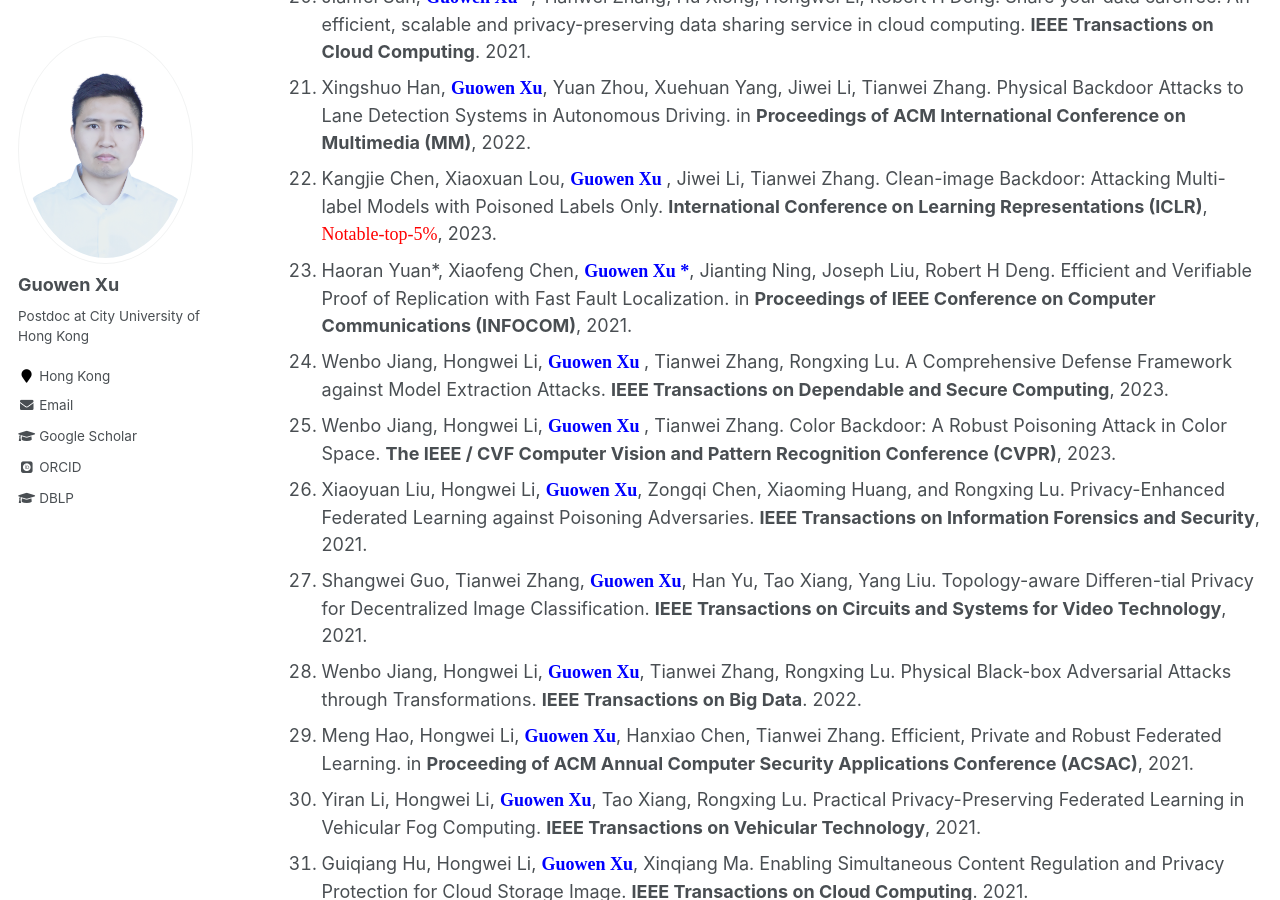
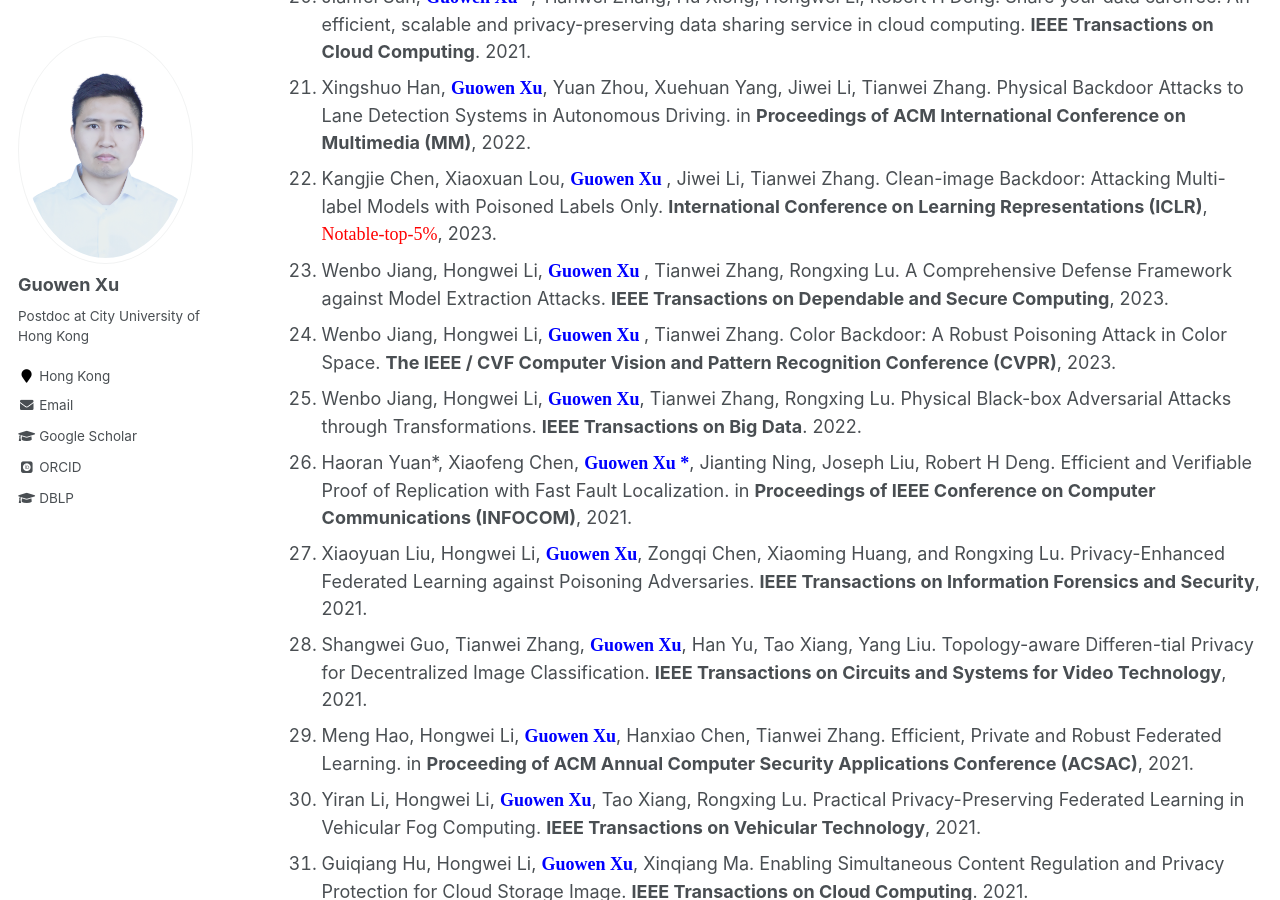
Before and after one commit to Guowen-xu/guowen-xu.github.io, a Jekyll site: the page built from _pages/publications.md, in a window 1280 px wide and 900 px high, scrolled down 1875 px. Built offline with Jekyll 4.4.1, drawn with Linux system fonts in a browser that asks for light colours; some web fonts are replaced; part of the change alters nothing that is shown.

Commit message:
Update publications.md

```diff
--- a/_pages/publications.md
+++ b/_pages/publications.md
@@ -36,26 +36,26 @@ You can find my articles on my [Google Scholar](https://scholar.google.com.hk/ci
 20. Jianfei Sun,  **<font face="Times New Roman" color=blue size=4> Guowen Xu *</font>**, Tianwei Zhang, Hu Xiong, Hongwei Li, Robert H Deng. Share your data carefree: An efficient, scalable and privacy-preserving data sharing service in cloud computing. **IEEE Transactions on Cloud Computing**. 2021.
 21. Xingshuo Han, **<font face="Times New Roman" color=blue size=4> Guowen Xu</font>**, Yuan Zhou, Xuehuan Yang, Jiwei Li, Tianwei Zhang. Physical Backdoor Attacks to Lane Detection Systems in Autonomous Driving. in **Proceedings of ACM International Conference on Multimedia (MM)**, 2022.
 22. Kangjie Chen, Xiaoxuan Lou, **<font face="Times New Roman" color=blue size=4> Guowen Xu </font>**, Jiwei Li, Tianwei Zhang. Clean-image Backdoor: Attacking Multi-label Models with Poisoned Labels Only. **International Conference on Learning Representations (ICLR)**, <font face="Times New Roman" color=red size=4> Notable-top-5%</font>, 2023.
-23. Haoran Yuan\*, Xiaofeng Chen, **<font face="Times New Roman" color=blue size=4> Guowen Xu *</font>**, Jianting Ning, Joseph Liu, Robert H Deng.  Efficient and Verifiable Proof of Replication with Fast Fault Localization. in **Proceedings of IEEE Conference on Computer Communications (INFOCOM)**, 2021.
 24. Wenbo Jiang, Hongwei Li, **<font face="Times New Roman" color=blue size=4> Guowen Xu </font>**, Tianwei Zhang, Rongxing Lu. A Comprehensive Defense Framework against Model Extraction Attacks. **IEEE Transactions on Dependable and Secure Computing**, 2023.
 25. Wenbo Jiang, Hongwei Li, **<font face="Times New Roman" color=blue size=4> Guowen Xu </font>**, Tianwei Zhang. Color Backdoor: A Robust Poisoning Attack in Color Space. **The IEEE / CVF Computer Vision and Pattern Recognition Conference (CVPR)**, 2023.
-26. Xiaoyuan Liu, Hongwei Li, **<font face="Times New Roman" color=blue size=4> Guowen Xu</font>**, Zongqi Chen, Xiaoming Huang, and Rongxing Lu. Privacy-Enhanced Federated Learning against Poisoning Adversaries. **IEEE Transactions on Information Forensics and Security**, 2021.
-27. Shangwei Guo, Tianwei Zhang, **<font face="Times New Roman" color=blue size=4> Guowen Xu</font>**, Han Yu, Tao Xiang, Yang Liu. Topology-aware Differen-tial Privacy for Decentralized Image Classification. **IEEE Transactions on Circuits and Systems for Video Technology**, 2021.
-28. Wenbo Jiang, Hongwei Li, **<font face="Times New Roman" color=blue size=4> Guowen Xu</font>**, Tianwei Zhang, Rongxing Lu. Physical Black-box Adversarial Attacks through Transformations. **IEEE Transactions on Big Data**. 2022.
-29. Meng Hao, Hongwei Li, **<font face="Times New Roman" color=blue size=4> Guowen Xu</font>**, Hanxiao Chen, Tianwei Zhang. Efficient, Private and Robust Federated Learning. in **Proceeding of ACM Annual Computer Security Applications Conference (ACSAC)**, 2021.
-30. Yiran Li, Hongwei Li,  **<font face="Times New Roman" color=blue size=4> Guowen Xu</font>**, Tao Xiang, Rongxing Lu. Practical Privacy-Preserving Federated Learning in Vehicular Fog Computing. **IEEE Transactions on Vehicular Technology**, 2021.
-31. Guiqiang Hu, Hongwei Li, **<font face="Times New Roman" color=blue size=4> Guowen Xu</font>**, Xinqiang Ma. Enabling Simultaneous Content Regulation and Privacy Protection for Cloud Storage Image. **IEEE Transactions on Cloud Computing**. 2021.
-32. Hao Ren, Hongwei Li, Dongxiao Liu,  **<font face="Times New Roman" color=blue size=4> Guowen Xu</font>**, Xuemin Shen. Enabling Secure and Versatile Packet Inspection with Probable Cause Privacy for Outsourced Middlebox. **IEEE Transactions on Cloud Computing**. 2021.
-33. Hao Ren, Hongwei Li, Dongxiao Liu,  **<font face="Times New Roman" color=blue size=4> Guowen Xu</font>**，Nan Cheng, Sherman Shen. Privacy-preserving Efficient Verifiable Deep Packet Inspection for Cloud-assisted Middlebox.  **IEEE Transactions on Cloud Computing**. 2021.
-34. Meng Hao, Hongwei Li, Xizhao Luo, **<font face="Times New Roman" color=blue size=4> Guowen Xu</font>**, Haomiao Yang and Sen Liu. Efficient and Priva-cy-enhanced Federated Learning for Industrial Artificial Intelligence. **IEEE Transactions on Industrial Informatics**. 2021
-35. Shengmin Xu, Jianting Ning, Jinhua Ma, **<font face="Times New Roman" color=blue size=4> Guowen Xu</font>**, Jiaming Yuan, Robert Deng. Revocable Policy-Based Chameleon Hash, in **Proceedings of European Symposium on Research in Computer Security (ESORICS)**,2021.
-36. Hanxiao Chen, Hongwei Li, Yingzhe Wang, Meng Hao,  **<font face="Times New Roman" color=blue size=4> Guowen Xu</font>**, Tianwei Zhang. PriVDT: An Efficient Two-Party Cryptographic Framework for Vertical Decision Trees. **IEEE Transactions on Information Forensics and Security**, 2022.
-37. Dongyun Xue, Haomiao Yang, Mengyu Ge, Jingwei Li, **<font face="Times New Roman" color=blue size=4> Guowen Xu</font>**, Hongwei Li. Fast Genera-tion-Based Gradient Leakage Attacks against Highly Compressed Gradients. in  **Proceedings of IEEE Conference on Computer Communications (INFOCOM)**, 2023.
-38. Shengmin Xu, Jianting Ning, Yingjiu Li, Yinghui Zhang, **<font face="Times New Roman" color=blue size=4> Guowen Xu</font>**, Xinyi Huang, Robert H. Deng. A Secure EMR Sharing System with Tamper Resistance and Expressive Access Control. **IEEE Transactions on Dependable and Secure Computing**, 2021.
-39. Shengmin Xu, Jianting Ning, Yingjiu Li, Yinghui zhang, **<font face="Times New Roman" color=blue size=4> Guowen Xu</font>**, Xinyi Huang, Robert H Deng. Match in My Way: Fine-Grained Bilateral Access Control for Secure Cloud-Fog Computing. **IEEE Transactions on Dependable and Secure Computing**, 2020.
-40. Jingwei Wang, Xinchun Yin, Jianting Ning, Shengmin Xu, **<font face="Times New Roman" color=blue size=4> Guowen Xu</font>**, and Xinyi Huang. Secure Updatable Storage Access Control System for EHRs in the Cloud. **IEEE Transactions on Services Computing**, 2022.
-41. Wenbo Jiang, Tianwei Zhang, Han Qiu, Hongwei Li, **<font face="Times New Roman" color=blue size=4> Guowen Xu</font>**, Incremental Learning, Incremental Backdoor Threats.**IEEE Transactions on Dependable and Secure Computing**, 2022.
-42. Meng Hao, Hongwei Li, Hanxiao Chen, Pengzhi Xing, **<font face="Times New Roman" color=blue size=4> Guowen Xu</font>**, Tianwei Zhang. Iron: Private Inference on Transformers. in **Proceedings of Neural Information Processing Systems (NeurIPS)**. 2022.
-43. Shengmin Xu, Jianting Ning, Xinyi Huang, Yingjiu Li, **<font face="Times New Roman" color=blue size=4> Guowen Xu</font>**. Untouchable Once Revoking: A Practical and Secure Dynamic EHR Sharing System via Cloud. **IEEE Transactions on Dependable and Secure Computing**, 2021.
-44. Haoxiao Chen, Hongwei Li, Guishan Dong, Meng Hao, **<font face="Times New Roman" color=blue size=4> Guowen Xu</font>**, Xiaoming Huang, Zhe Liu. Practical Membership Inference Attack Against Collaborative Inference in Industrial IoT. **IEEE Transactions on Industrial Informatics**, 2021.
-45. Haoxiao Chen, Hongwei Li, Meng Hao, Kangjie Chen, **<font face="Times New Roman" color=blue size=4> Guowen Xu</font>**, Tianwei Zhang, Xilin Zhang. GuardHFL: Privacy Guardian for Heterogeneous Federated Learning. **International Conference on Machine Learning (ICML)**, 2023.
+26. Wenbo Jiang, Hongwei Li, **<font face="Times New Roman" color=blue size=4> Guowen Xu</font>**, Tianwei Zhang, Rongxing Lu. Physical Black-box Adversarial Attacks through Transformations. **IEEE Transactions on Big Data**. 2022.
+27. Haoran Yuan\*, Xiaofeng Chen, **<font face="Times New Roman" color=blue size=4> Guowen Xu *</font>**, Jianting Ning, Joseph Liu, Robert H Deng.  Efficient and Verifiable Proof of Replication with Fast Fault Localization. in **Proceedings of IEEE Conference on Computer Communications (INFOCOM)**, 2021.
+28. Xiaoyuan Liu, Hongwei Li, **<font face="Times New Roman" color=blue size=4> Guowen Xu</font>**, Zongqi Chen, Xiaoming Huang, and Rongxing Lu. Privacy-Enhanced Federated Learning against Poisoning Adversaries. **IEEE Transactions on Information Forensics and Security**, 2021.
+29. Shangwei Guo, Tianwei Zhang, **<font face="Times New Roman" color=blue size=4> Guowen Xu</font>**, Han Yu, Tao Xiang, Yang Liu. Topology-aware Differen-tial Privacy for Decentralized Image Classification. **IEEE Transactions on Circuits and Systems for Video Technology**, 2021.
+30. Meng Hao, Hongwei Li, **<font face="Times New Roman" color=blue size=4> Guowen Xu</font>**, Hanxiao Chen, Tianwei Zhang. Efficient, Private and Robust Federated Learning. in **Proceeding of ACM Annual Computer Security Applications Conference (ACSAC)**, 2021.
+31. Yiran Li, Hongwei Li,  **<font face="Times New Roman" color=blue size=4> Guowen Xu</font>**, Tao Xiang, Rongxing Lu. Practical Privacy-Preserving Federated Learning in Vehicular Fog Computing. **IEEE Transactions on Vehicular Technology**, 2021.
+32. Guiqiang Hu, Hongwei Li, **<font face="Times New Roman" color=blue size=4> Guowen Xu</font>**, Xinqiang Ma. Enabling Simultaneous Content Regulation and Privacy Protection for Cloud Storage Image. **IEEE Transactions on Cloud Computing**. 2021.
+33. Hao Ren, Hongwei Li, Dongxiao Liu,  **<font face="Times New Roman" color=blue size=4> Guowen Xu</font>**, Xuemin Shen. Enabling Secure and Versatile Packet Inspection with Probable Cause Privacy for Outsourced Middlebox. **IEEE Transactions on Cloud Computing**. 2021.
+34. Hao Ren, Hongwei Li, Dongxiao Liu,  **<font face="Times New Roman" color=blue size=4> Guowen Xu</font>**，Nan Cheng, Sherman Shen. Privacy-preserving Efficient Verifiable Deep Packet Inspection for Cloud-assisted Middlebox.  **IEEE Transactions on Cloud Computing**. 2021.
+35. Meng Hao, Hongwei Li, Xizhao Luo, **<font face="Times New Roman" color=blue size=4> Guowen Xu</font>**, Haomiao Yang and Sen Liu. Efficient and Priva-cy-enhanced Federated Learning for Industrial Artificial Intelligence. **IEEE Transactions on Industrial Informatics**. 2021
+36. Shengmin Xu, Jianting Ning, Jinhua Ma, **<font face="Times New Roman" color=blue size=4> Guowen Xu</font>**, Jiaming Yuan, Robert Deng. Revocable Policy-Based Chameleon Hash, in **Proceedings of European Symposium on Research in Computer Security (ESORICS)**,2021.
+37. Hanxiao Chen, Hongwei Li, Yingzhe Wang, Meng Hao,  **<font face="Times New Roman" color=blue size=4> Guowen Xu</font>**, Tianwei Zhang. PriVDT: An Efficient Two-Party Cryptographic Framework for Vertical Decision Trees. **IEEE Transactions on Information Forensics and Security**, 2022.
+38. Dongyun Xue, Haomiao Yang, Mengyu Ge, Jingwei Li, **<font face="Times New Roman" color=blue size=4> Guowen Xu</font>**, Hongwei Li. Fast Genera-tion-Based Gradient Leakage Attacks against Highly Compressed Gradients. in  **Proceedings of IEEE Conference on Computer Communications (INFOCOM)**, 2023.
+39. Shengmin Xu, Jianting Ning, Yingjiu Li, Yinghui Zhang, **<font face="Times New Roman" color=blue size=4> Guowen Xu</font>**, Xinyi Huang, Robert H. Deng. A Secure EMR Sharing System with Tamper Resistance and Expressive Access Control. **IEEE Transactions on Dependable and Secure Computing**, 2021.
+40. Shengmin Xu, Jianting Ning, Yingjiu Li, Yinghui zhang, **<font face="Times New Roman" color=blue size=4> Guowen Xu</font>**, Xinyi Huang, Robert H Deng. Match in My Way: Fine-Grained Bilateral Access Control for Secure Cloud-Fog Computing. **IEEE Transactions on Dependable and Secure Computing**, 2020.
+41. Jingwei Wang, Xinchun Yin, Jianting Ning, Shengmin Xu, **<font face="Times New Roman" color=blue size=4> Guowen Xu</font>**, and Xinyi Huang. Secure Updatable Storage Access Control System for EHRs in the Cloud. **IEEE Transactions on Services Computing**, 2022.
+42. Wenbo Jiang, Tianwei Zhang, Han Qiu, Hongwei Li, **<font face="Times New Roman" color=blue size=4> Guowen Xu</font>**, Incremental Learning, Incremental Backdoor Threats.**IEEE Transactions on Dependable and Secure Computing**, 2022.
+43. Meng Hao, Hongwei Li, Hanxiao Chen, Pengzhi Xing, **<font face="Times New Roman" color=blue size=4> Guowen Xu</font>**, Tianwei Zhang. Iron: Private Inference on Transformers. in **Proceedings of Neural Information Processing Systems (NeurIPS)**. 2022.
+44. Shengmin Xu, Jianting Ning, Xinyi Huang, Yingjiu Li, **<font face="Times New Roman" color=blue size=4> Guowen Xu</font>**. Untouchable Once Revoking: A Practical and Secure Dynamic EHR Sharing System via Cloud. **IEEE Transactions on Dependable and Secure Computing**, 2021.
+45. Haoxiao Chen, Hongwei Li, Guishan Dong, Meng Hao, **<font face="Times New Roman" color=blue size=4> Guowen Xu</font>**, Xiaoming Huang, Zhe Liu. Practical Membership Inference Attack Against Collaborative Inference in Industrial IoT. **IEEE Transactions on Industrial Informatics**, 2021.
+46. Haoxiao Chen, Hongwei Li, Meng Hao, Kangjie Chen, **<font face="Times New Roman" color=blue size=4> Guowen Xu</font>**, Tianwei Zhang, Xilin Zhang. GuardHFL: Privacy Guardian for Heterogeneous Federated Learning. **International Conference on Machine Learning (ICML)**, 2023.
```
